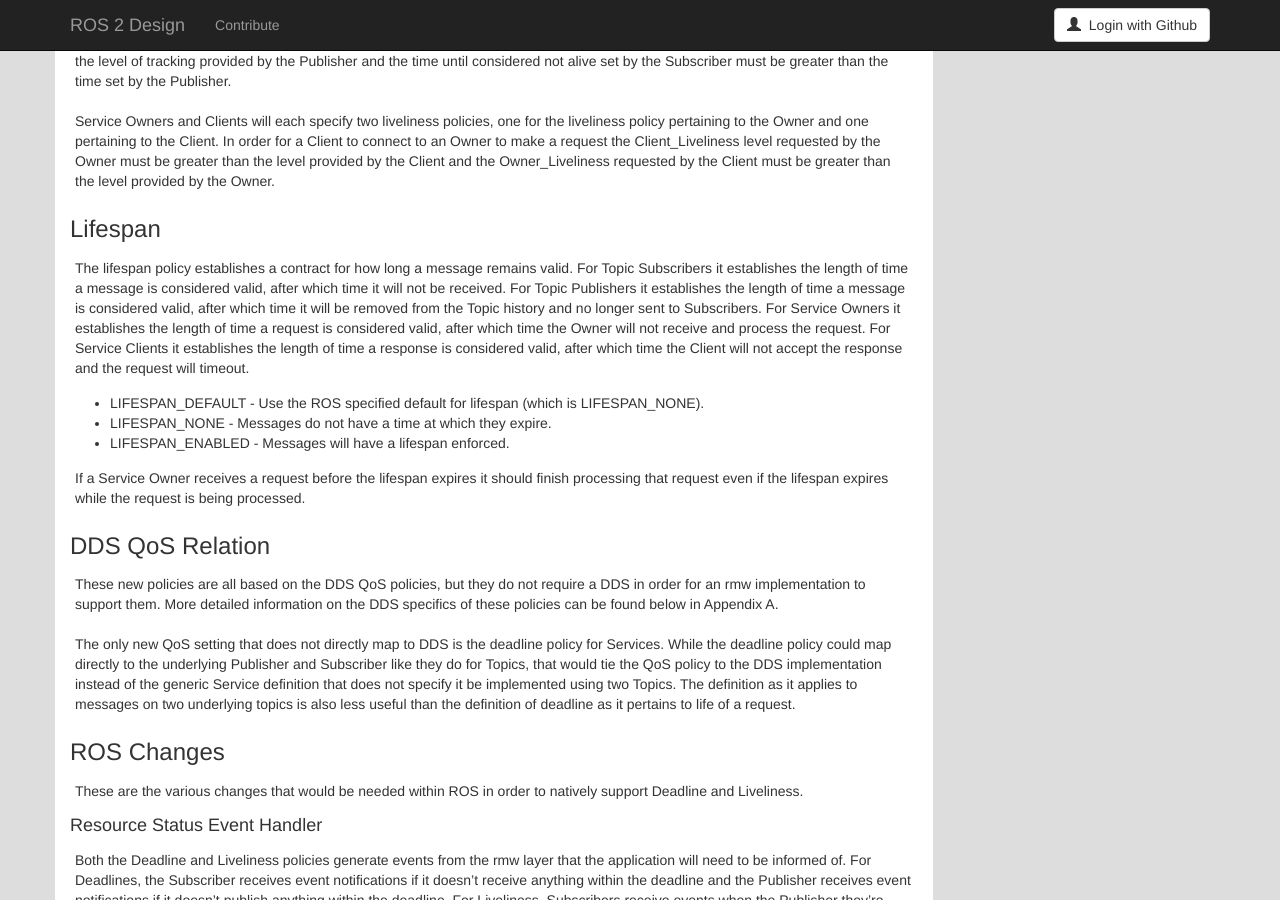
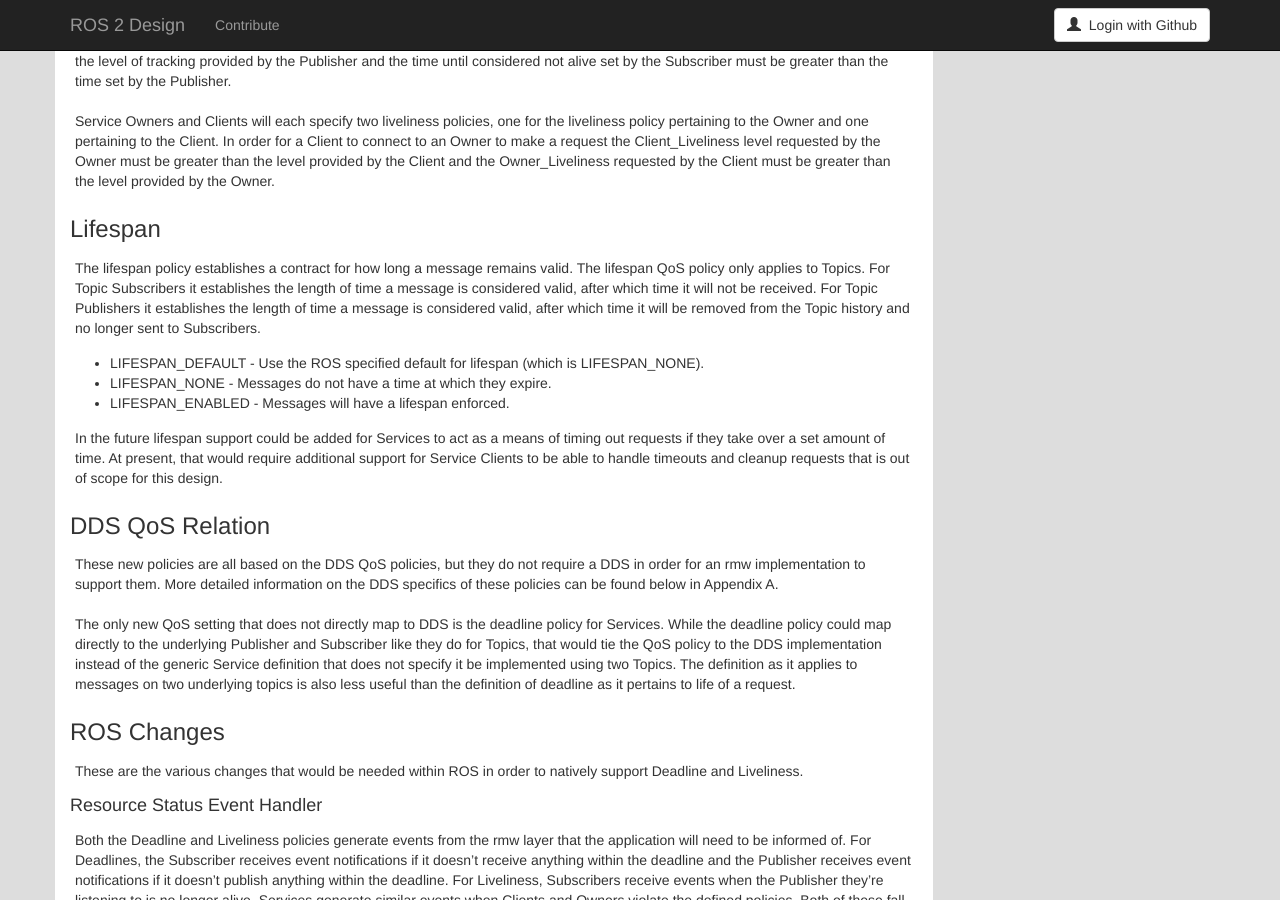
Before and after one commit to ros2/design, a Jekyll site: the page built from articles/qos_deadline_liveliness_lifespan.md, in a window 1280 px wide and 900 px high, scrolled down 1658 px. Built offline with Jekyll 4.4.1, drawn with Linux system fonts in a browser that asks for light colours; nearby versions of some CDN libraries.

Commit message:
Removes lifespan support for Services from the QoS design.

```diff
--- a/articles/qos_deadline_liveliness_lifespan.md
+++ b/articles/qos_deadline_liveliness_lifespan.md
@@ -85,16 +85,16 @@ In order for a Client to connect to an Owner to make a request the Client_Liveli
 ### Lifespan
 
 The lifespan policy establishes a contract for how long a message remains valid.
+The lifespan QoS policy only applies to Topics.
 For Topic Subscribers it establishes the length of time a message is considered valid, after which time it will not be received.
 For Topic Publishers it establishes the length of time a message is considered valid, after which time it will be removed from the Topic history and no longer sent to Subscribers.
-For Service Owners it establishes the length of time a request is considered valid, after which time the Owner will not receive and process the request.
-For Service Clients it establishes the length of time a response is considered valid, after which time the Client will not accept the response and the request will timeout.
 
 - LIFESPAN_DEFAULT - Use the ROS specified default for lifespan (which is LIFESPAN_NONE).
 - LIFESPAN_NONE - Messages do not have a time at which they expire.
 - LIFESPAN_ENABLED - Messages will have a lifespan enforced.
 
-If a Service Owner receives a request before the lifespan expires it should finish processing that request even if the lifespan expires while the request is being processed.
+In the future lifespan support could be added for Services to act as a means of timing out requests if they take over a set amount of time.
+At present, that would require additional support for Service Clients to be able to handle timeouts and cleanup requests that is out of scope for this design.
 
 ### DDS QoS Relation
 
```
